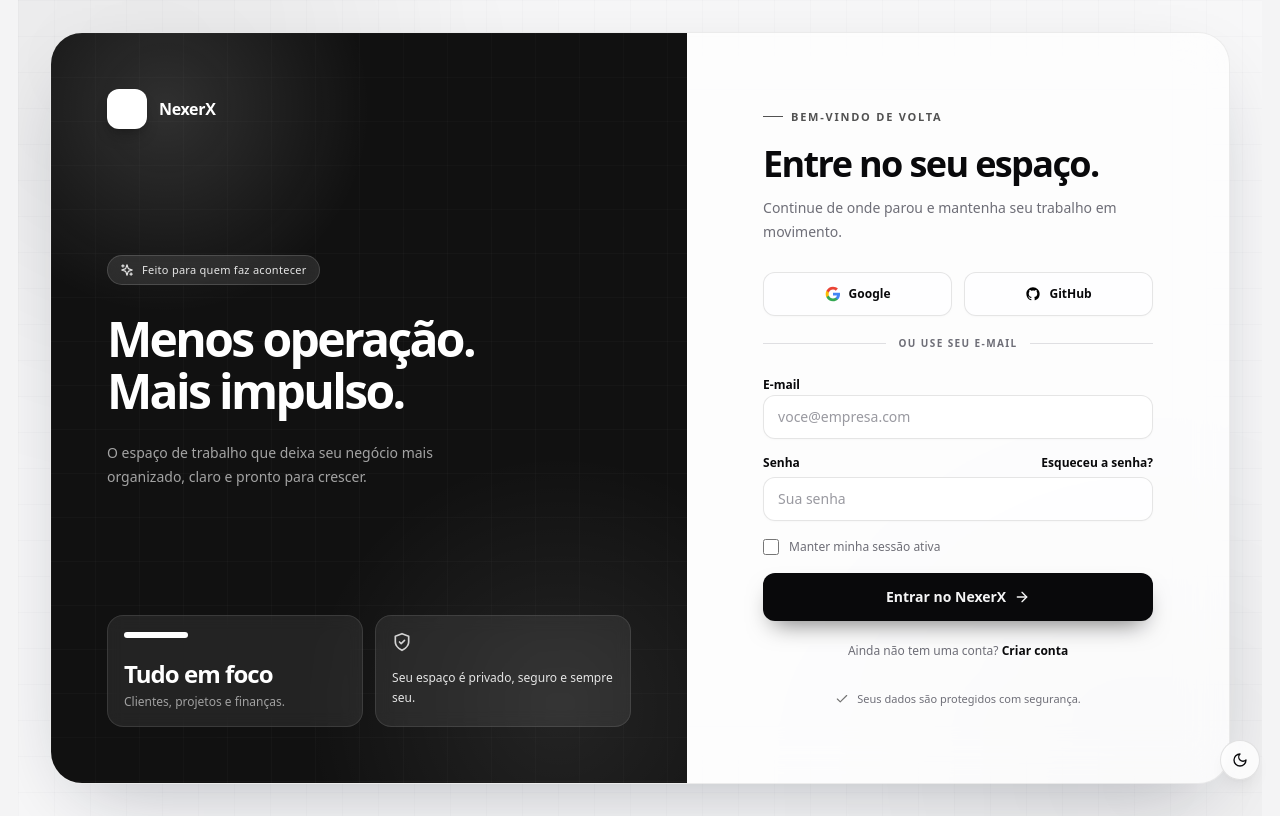
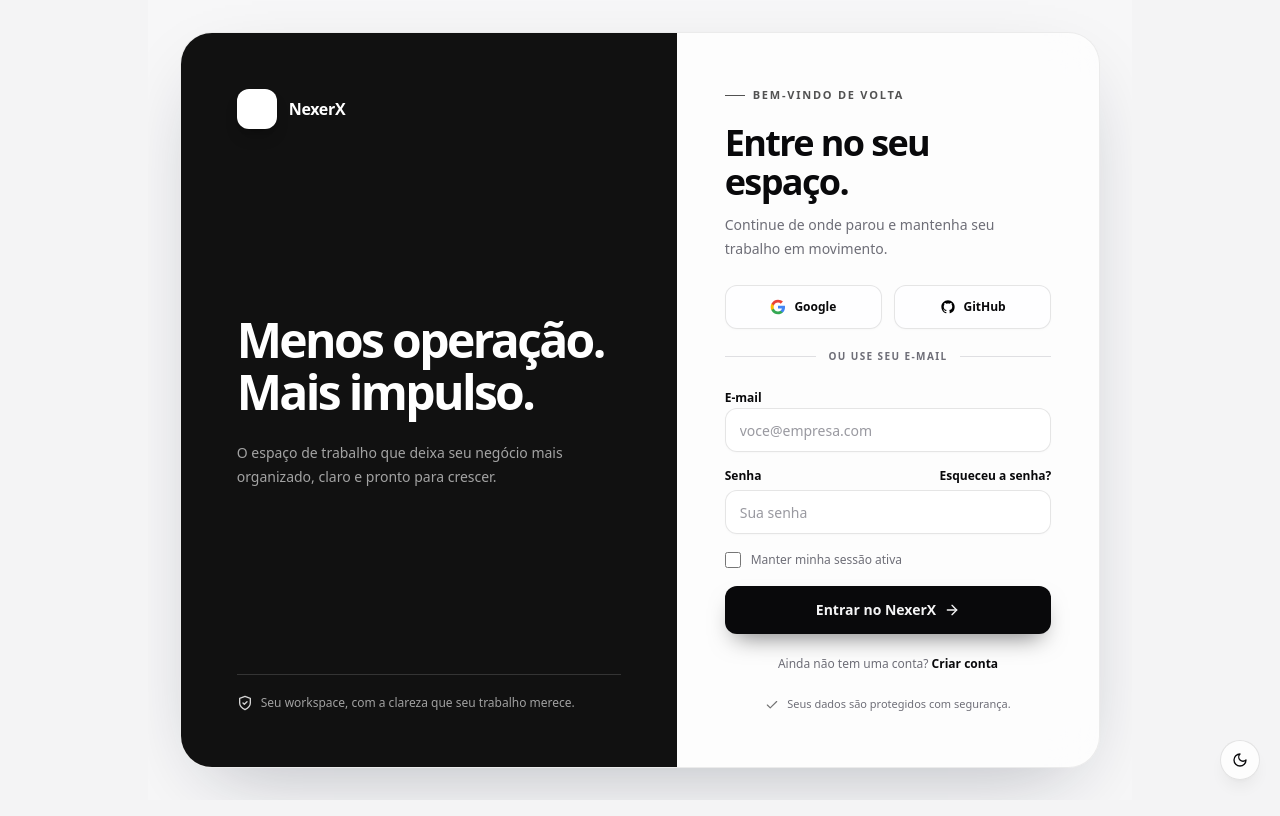
Before and after one commit to 2505victorkrieger/projeto, a Next.js app: page /auth in a window 1280 px wide. Built offline with nearby package versions, Linux system fonts and the light colour scheme.

Commit message:
Simplify auth layout and reduce card dimensions

```diff
--- a/src/app/globals.css
+++ b/src/app/globals.css
@@ -51,6 +51,3 @@
   html { background-color: hsl(var(--background)); font-feature-settings: "cv02", "cv03", "cv04", "cv11"; }
   body { min-height: 100vh; background-color: hsl(var(--background)); color: hsl(var(--foreground)); -webkit-font-smoothing: antialiased; -moz-osx-font-smoothing: grayscale; transition: background-color 0.2s ease, color 0.2s ease; }
 }
-
-.auth-grid { background-image: linear-gradient(rgba(15, 23, 42, 0.035) 1px, transparent 1px), linear-gradient(90deg, rgba(15, 23, 42, 0.035) 1px, transparent 1px); background-size: 36px 36px; }
-.dark .auth-grid { background-image: linear-gradient(rgba(255, 255, 255, 0.06) 1px, transparent 1px), linear-gradient(90deg, rgba(255, 255, 255, 0.06) 1px, transparent 1px); }
--- a/src/features/auth/components/auth-shell.tsx
+++ b/src/features/auth/components/auth-shell.tsx
@@ -2,7 +2,7 @@
 
 import { useEffect, useState } from "react";
 import { AnimatePresence, motion } from "framer-motion";
-import { Check, Moon, ShieldCheck, Sparkles, Sun } from "lucide-react";
+import { Check, Moon, ShieldCheck, Sun } from "lucide-react";
 import { Button } from "@/components/ui/button";
 import { Card, CardContent, CardDescription, CardHeader, CardTitle } from "@/components/ui/card";
 import { LoginForm } from "./login-form";
@@ -56,50 +56,33 @@ export function AuthShell({ initialView }: AuthShellProps) {
   };
 
   return (
-    <main className="relative min-h-screen overflow-hidden bg-[#f7f7f8] px-4 py-6 selection:bg-black selection:text-white dark:bg-[#09090b] sm:px-6 lg:p-8">
-      <div className="auth-grid pointer-events-none absolute inset-0 opacity-50 dark:opacity-20" />
-      <div className="pointer-events-none absolute -left-32 top-[-12rem] h-[32rem] w-[32rem] rounded-full bg-black/[0.05] blur-[100px] dark:bg-white/[0.05]" />
-      <div className="pointer-events-none absolute -right-28 bottom-[-12rem] h-[28rem] w-[28rem] rounded-full bg-black/[0.035] blur-[100px] dark:bg-white/[0.035]" />
-
-      <div className="relative mx-auto grid min-h-[calc(100vh-3rem)] w-full max-w-[1180px] overflow-hidden rounded-[2rem] border border-black/[0.07] bg-white/70 shadow-[0_28px_80px_-32px_rgba(15,23,42,0.32)] backdrop-blur-xl dark:border-white/[0.09] dark:bg-white/[0.03] lg:grid-cols-[1.08fr_0.92fr]">
+    <main className="relative h-screen overflow-hidden bg-[#f7f7f8] px-4 py-6 selection:bg-black selection:text-white dark:bg-[#09090b] sm:px-6 lg:p-8">
+      <div className="relative mx-auto grid h-[calc(100vh-4rem)] w-full max-w-[980px] overflow-hidden rounded-[2rem] border border-black/[0.07] bg-white/70 shadow-[0_28px_80px_-32px_rgba(15,23,42,0.32)] backdrop-blur-xl dark:border-white/[0.09] dark:bg-white/[0.03] lg:grid-cols-[1.08fr_0.92fr]">
         <section className="relative hidden overflow-hidden bg-[#111111] p-10 text-white lg:flex lg:flex-col xl:p-14">
-          <div className="absolute inset-0 bg-[radial-gradient(circle_at_18%_10%,rgba(255,255,255,0.13),transparent_24%),radial-gradient(circle_at_80%_90%,rgba(255,255,255,0.08),transparent_30%)]" />
-          <div className="absolute inset-0 opacity-30 [background-image:linear-gradient(rgba(255,255,255,.07)_1px,transparent_1px),linear-gradient(90deg,rgba(255,255,255,.07)_1px,transparent_1px)] [background-size:44px_44px]" />
-          <div className="relative flex items-center gap-3">
+                    <div className="relative flex items-center gap-3">
             <div className="flex h-10 w-10 items-center justify-center rounded-xl bg-white text-sm font-black tracking-[-0.12em] shadow-lg shadow-black/20">NX</div>
             <span className="text-base font-semibold tracking-[-0.02em]">NexerX</span>
           </div>
 
           <div className="relative my-auto max-w-md py-14">
-            <div className="mb-7 inline-flex items-center gap-2 rounded-full border border-white/15 bg-white/10 px-3 py-1.5 text-[11px] font-medium tracking-wide text-neutral-200 backdrop-blur-sm">
-              <Sparkles className="h-3.5 w-3.5" />
-              Feito para quem faz acontecer
-            </div>
             <h1 className="text-4xl font-semibold leading-[1.08] tracking-[-0.055em] xl:text-5xl">Menos operação.<br />Mais impulso.</h1>
             <p className="mt-6 max-w-sm text-sm leading-6 text-neutral-300/75">O espaço de trabalho que deixa seu negócio mais organizado, claro e pronto para crescer.</p>
           </div>
 
-          <div className="relative grid grid-cols-2 gap-3">
-            <div className="rounded-2xl border border-white/10 bg-white/[0.08] p-4 backdrop-blur-sm">
-              <div className="mb-5 h-1.5 w-16 rounded-full bg-white" />
-              <p className="text-2xl font-semibold tracking-[-0.04em]">Tudo em foco</p>
-              <p className="mt-1 text-xs text-neutral-400">Clientes, projetos e finanças.</p>
-            </div>
-            <div className="rounded-2xl border border-white/10 bg-white/[0.08] p-4 backdrop-blur-sm">
-              <ShieldCheck className="mb-4 h-5 w-5 text-neutral-300" />
-              <p className="text-xs font-medium leading-5 text-neutral-200">Seu espaço é privado, seguro e sempre seu.</p>
-            </div>
+          <div className="relative flex items-center gap-2 border-t border-white/15 pt-5 text-xs text-neutral-400">
+            <ShieldCheck className="h-4 w-4 text-neutral-300" />
+            Seu workspace, com a clareza que seu trabalho merece.
           </div>
         </section>
 
-        <section className="relative flex min-h-full items-center justify-center px-5 py-12 sm:px-10 lg:px-14">
+        <section className="relative flex min-h-full items-center justify-center px-5 py-8 sm:px-10 lg:px-12">
           <div className="absolute left-6 top-6 flex items-center gap-2 lg:hidden">
             <div className="flex h-8 w-8 items-center justify-center rounded-lg bg-[#111111] text-[11px] font-black tracking-[-0.1em] text-white">NX</div>
             <span className="text-sm font-semibold tracking-[-0.02em] text-foreground">NexerX</span>
           </div>
-          <motion.div initial={{ opacity: 0, y: 18 }} animate={{ opacity: 1, y: 0 }} transition={{ duration: 0.55, ease: [0.16, 1, 0.3, 1] }} className="w-full max-w-[390px] pt-10 lg:pt-0">
+          <motion.div initial={{ opacity: 0, y: 18 }} animate={{ opacity: 1, y: 0 }} transition={{ duration: 0.55, ease: [0.16, 1, 0.3, 1] }} className="w-full max-w-[360px] pt-8 lg:pt-0">
             <Card className="border-0 bg-transparent p-0 shadow-none">
-              <CardHeader className="p-0 pb-7">
+              <CardHeader className="p-0 pb-6">
                 <div className="mb-5 flex items-center gap-2 text-[11px] font-semibold uppercase tracking-[0.16em] text-neutral-600 dark:text-neutral-300">
                   <span className="h-px w-5 bg-current" />
                   {config.eyebrow}
@@ -121,7 +104,7 @@ export function AuthShell({ initialView }: AuthShellProps) {
                 </AnimatePresence>
               </CardContent>
             </Card>
-            <div className="mt-8 flex items-center justify-center gap-2 text-[11px] text-muted-foreground"><Check className="h-3.5 w-3.5 text-neutral-500" /> Seus dados são protegidos com segurança.</div>
+            <div className="mt-6 flex items-center justify-center gap-2 text-[11px] text-muted-foreground"><Check className="h-3.5 w-3.5 text-neutral-500" /> Seus dados são protegidos com segurança.</div>
           </motion.div>
         </section>
       </div>
```
Also changed, not shown: 1 other file (tests, documents, lock files or other folders).
